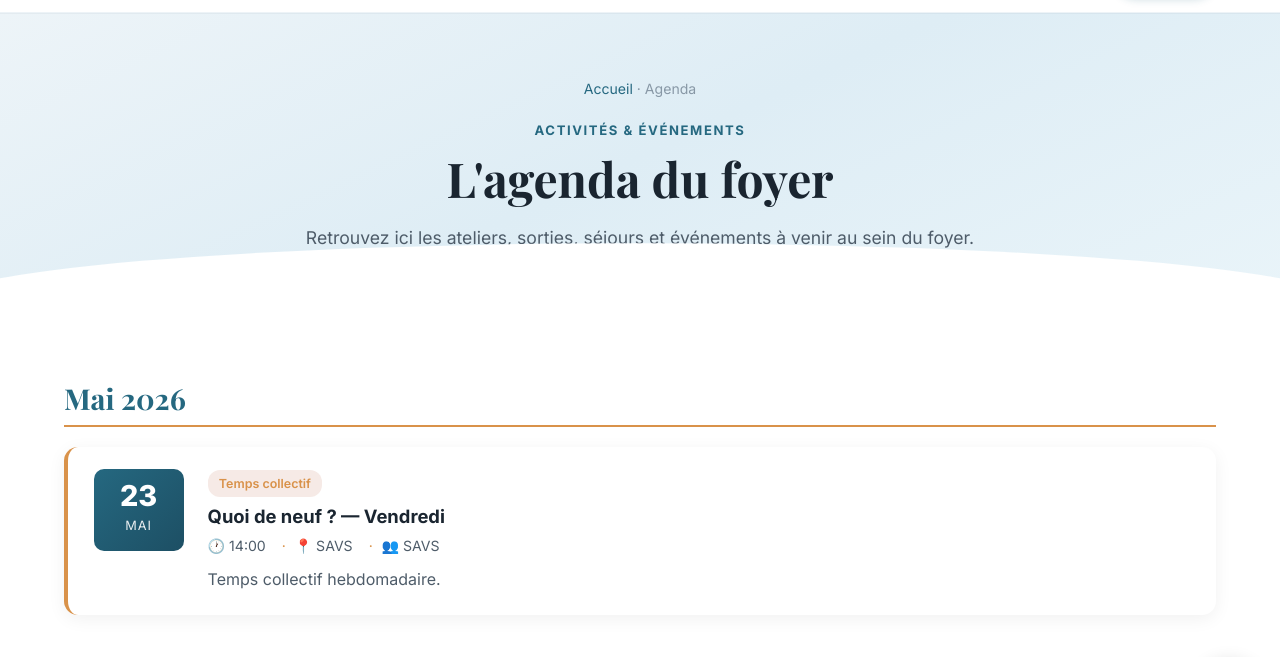
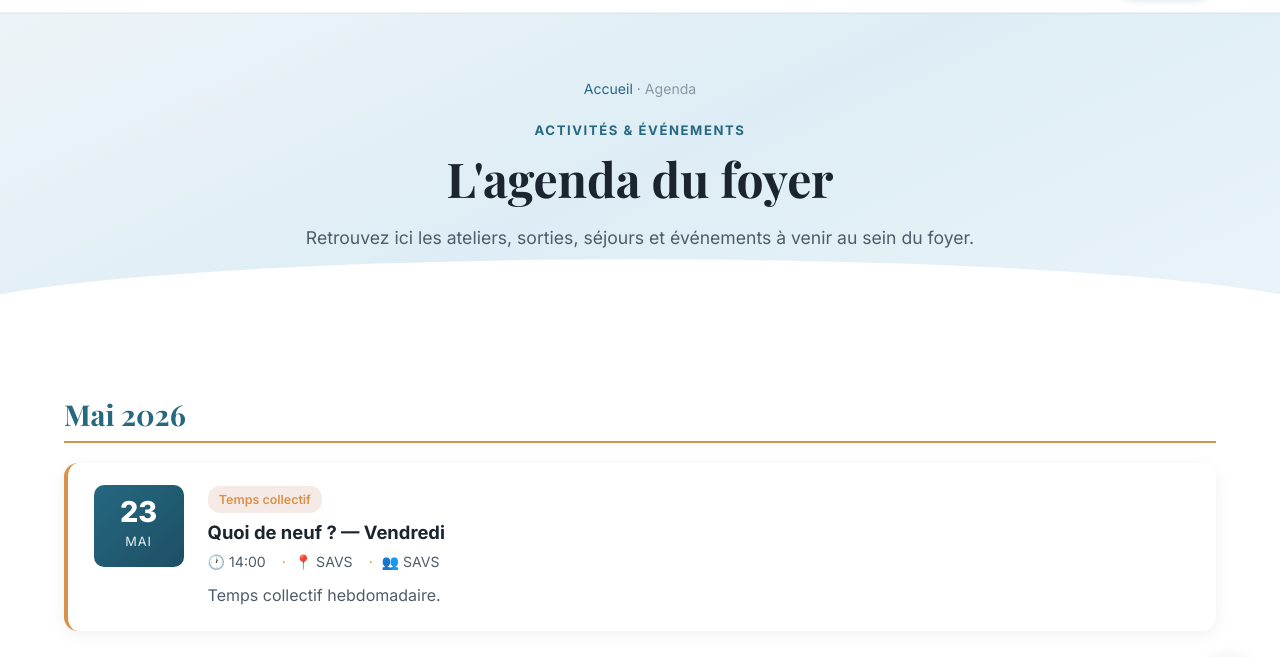
Before and after one commit to Nadem93/LEILA, a plain HTML site: page agenda.html in a window 1280 px wide. Shown: the part 62-719 px from the top of the page. Drawn offline with nearby package versions, Linux system fonts and the light colour scheme.

Commit message:
Update style.css

```diff
--- a/css/style.css
+++ b/css/style.css
@@ -1132,7 +1132,7 @@ ul { list-style: none; }
 /* ===== Page Header (inner pages) ===== */
 .page-header {
   background: linear-gradient(155deg, #edf4f8 0%, #deedf5 50%, #e9f4f9 100%);
-  padding: 4rem 0 3rem;
+  padding: 4rem 0 4rem;
   text-align: center;
   position: relative;
   overflow: hidden;
```
